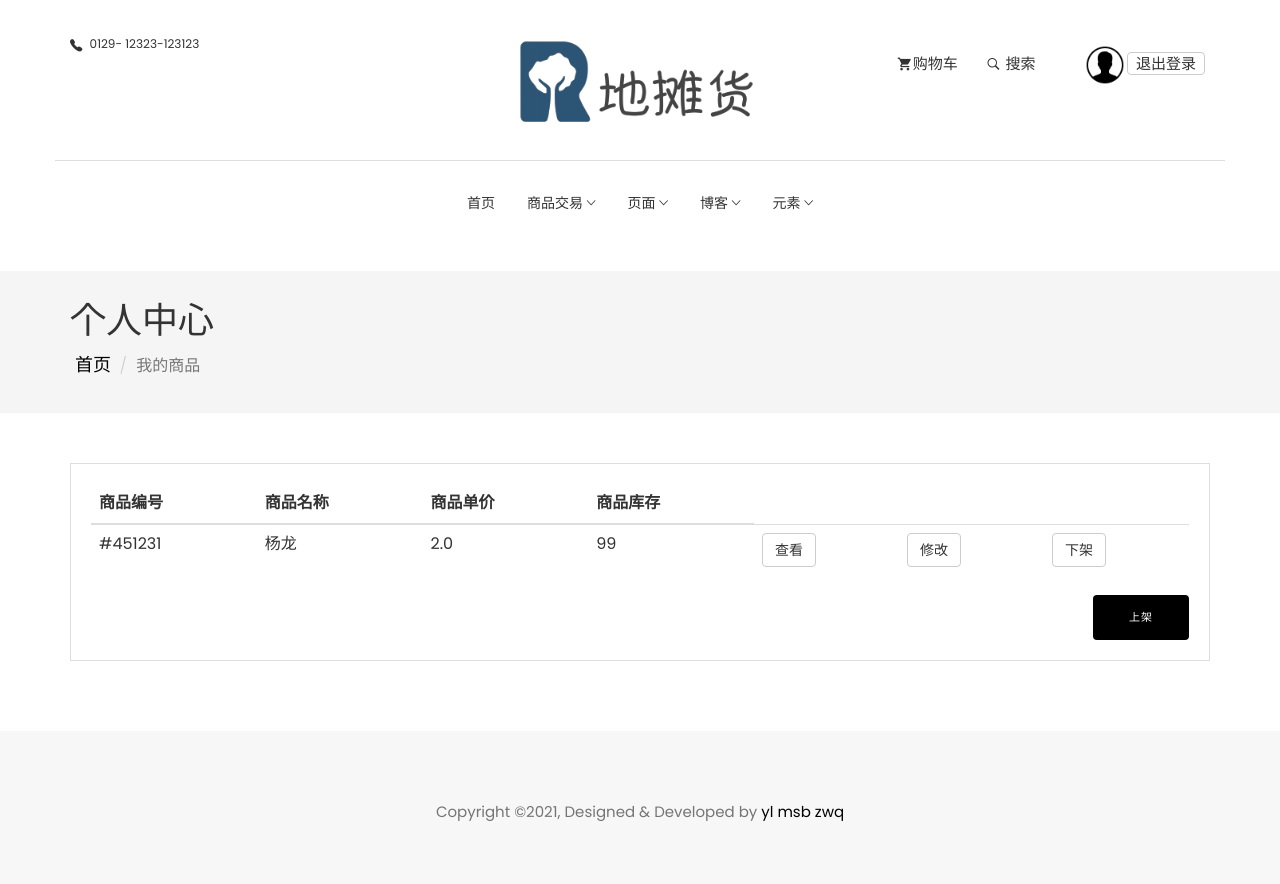
After one commit to Wei-Qi/-Second-hand-commodity-trading-platform, a Flask app: page /user/myGoods in a window 1280 px wide. The commit adds this page. Run offline with Flask 2, Linux system fonts and the light colour scheme; the visitor is signed in with stand-in values (Sample User, id 1); parts of the project's set-up code (start-up, migrations or seed data) failed here and were passed over; some libraries are stand-ins or nearby versions; some web fonts are replaced.

Commit message:
添加了我的商品页面

```diff
--- a/blueprints/user.py
+++ b/blueprints/user.py
@@ -163,6 +163,11 @@ def order():
 def returnOrder():
     return render_template("return_order.html")
 
+@bp.route("/myGoods")
+@login_required
+def myGoods():
+    return render_template("myGoods.html")
+
 
 @bp.route('/captcha', methods=['POST'])
 def getCaptcha():
--- a/templates/base.html
+++ b/templates/base.html
@@ -128,6 +128,7 @@
                             <li><a class="btn btn-default" href="\user\return_goods">退货订单</a></li>
                             <li><a class="btn btn-default" href="\user\address">地址</a></li>
                             <li><a class="btn btn-default" href="\user\info">个人信息</a></li>
+                            <li><a class="btn btn-default" href="\user\myGoods">我的商品</a></li>
 						</ul>
                     </li>
                     <li><a class="pull-left btn btn-default btn-group-lg" href="/user/logout">退出登录</a></li>
--- /dev/null
+++ b/templates/myGoods.html
@@ -0,0 +1,63 @@
+{% extends "base.html" %}
+
+{% block title %}退货订单{% endblock %}
+
+{% block content %}
+
+<section class="page-header">
+	<div class="container">
+		<div class="row">
+			<div class="col-md-12">
+				<div class="content">
+					<h1 class="page-name">个人中心</h1>
+					<ol class="breadcrumb">
+						<li><a href="index.html" style="font-size: large">首页</a></li>
+						<li class="active" style="font-size: medium">我的商品</li>
+					</ol>
+				</div>
+			</div>
+		</div>
+	</div>
+</section>
+<section class="user-dashboard page-wrapper" style="margin-top: -5em">
+	<div class="container">
+		<div class="row">
+			<div class="col-md-12">
+				<div class="dashboard-wrapper user-dashboard">
+					<div class="table-responsive">
+						<table class="table" style="font-size: medium">
+							<thead>
+								<tr>
+									<th>商品编号</th>
+									<th>商品名称</th>
+									<th>商品单价</th>
+									<th>商品库存</th>
+								</tr>
+							</thead>
+							<tbody>
+								<tr>
+									<td>#451231</td>
+									<td>杨龙</td>
+									<td>2.0</td>
+									<td>99</td>
+									<td><a href="#" class="btn btn-default">查看</a></td>
+									<td><button class="btn btn-default">修改</button></td>
+                                    <td><button class="btn btn-default">下架</button></td>
+								</tr>
+
+							</tbody>
+						</table>
+                        <tfoot>
+                                <tr><tf class="pull-right">
+                                    <div class="pull-right btn-group">
+                                        <button type="button" class="btn btn-main btn-round">上架</button>
+                                    </div>
+                                </tf></tr>
+                        </tfoot>
+					</div>
+				</div>
+			</div>
+		</div>
+	</div>
+</section>
+{% endblock %}
--- a/templates/subsimtgoods.html
+++ b/templates/subsimtgoods.html
@@ -339,10 +339,6 @@
                         <label for="Commodity_description">商品描述</label>
                         <input type="text" class="form-control" id="Commodity_description" placeholder="">
                      </div>
-					 <div class="form-group">
-                        <label for="Commodity_description">商品描述</label>
-                        <input type="text" class="form-control" id="Commodity_description" placeholder="">
-                     </div>
 					 <label for="file">图片描述</label>
 					 <input type="file" name="file" id="file" multiple class="file"  />
 
```
